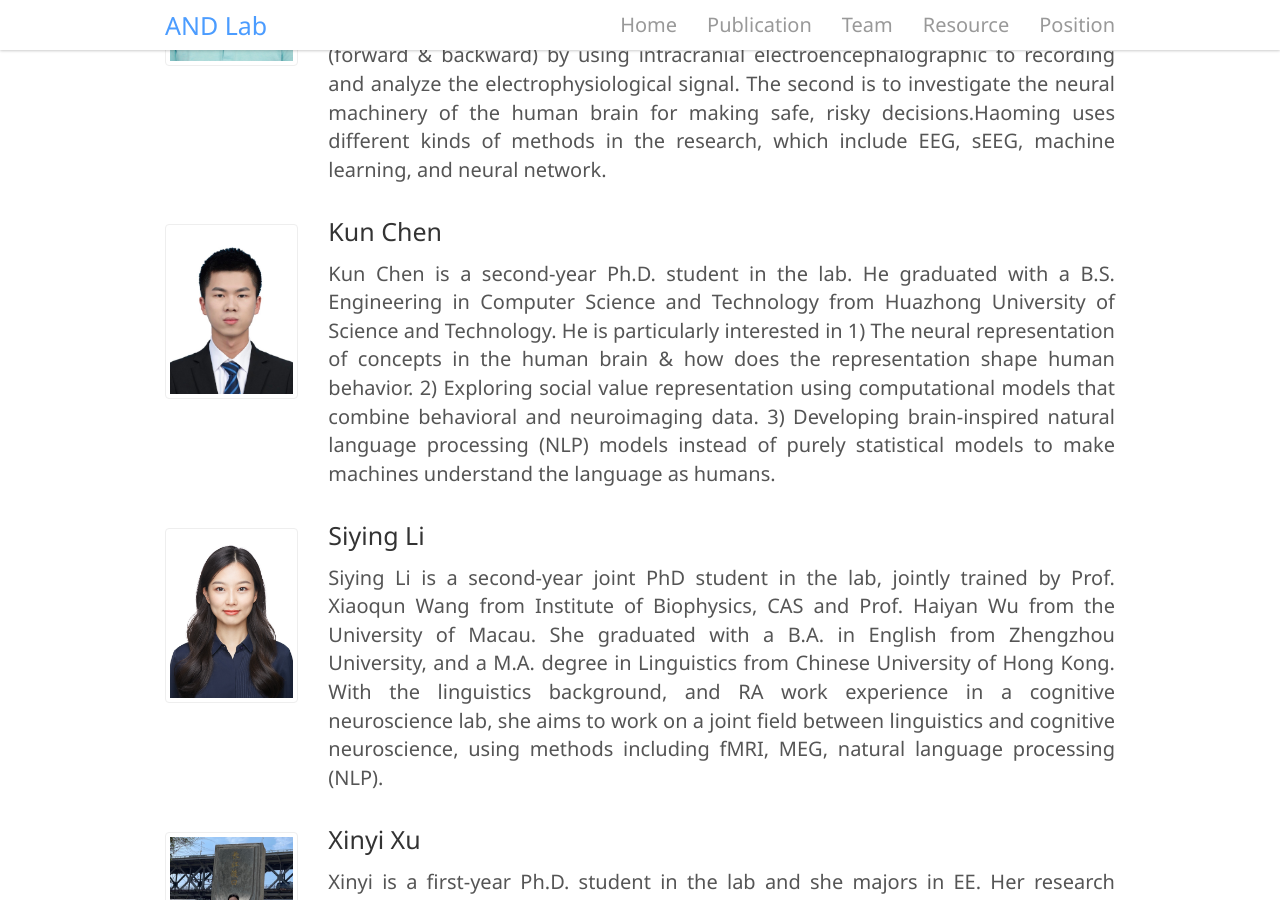
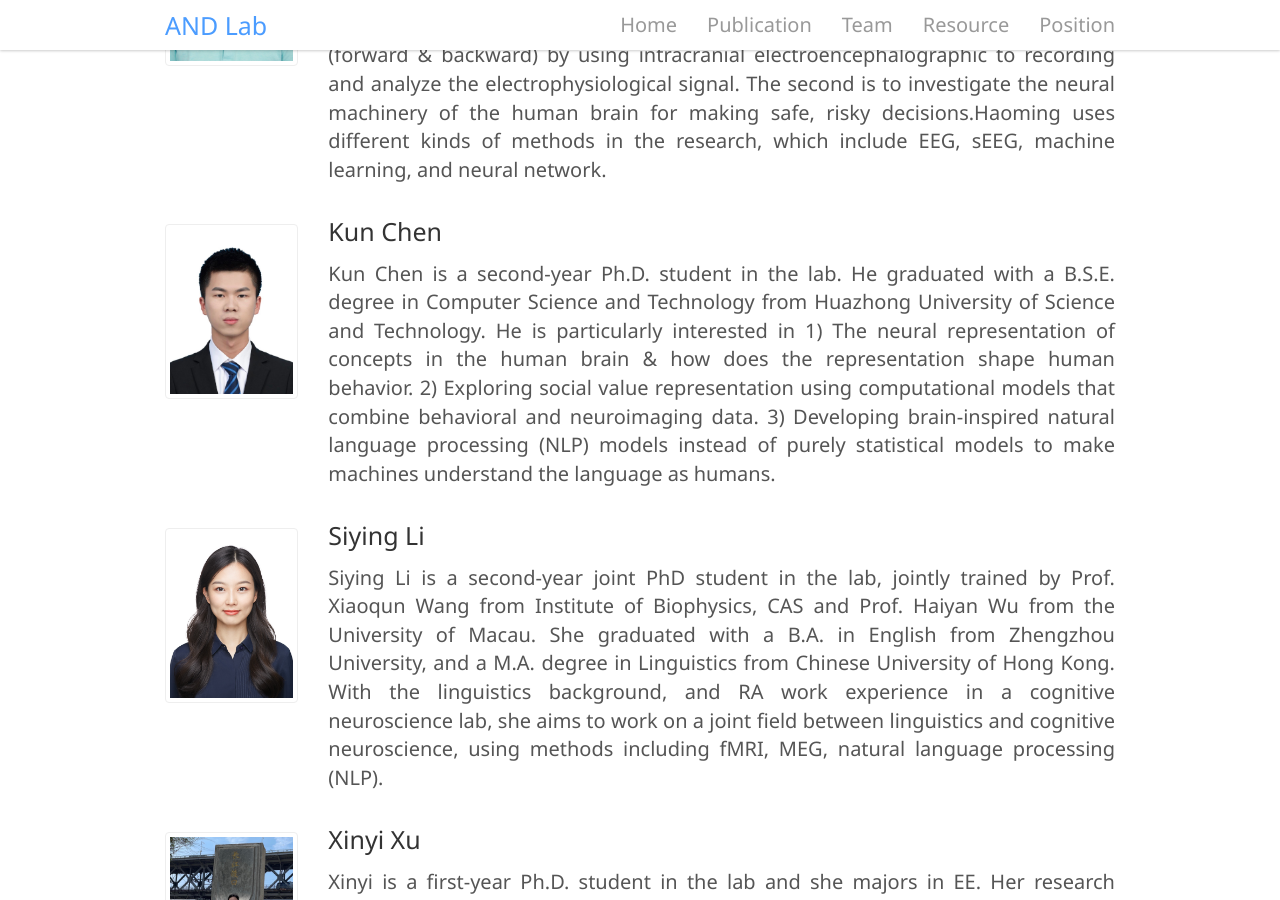
Before and after one commit to andlab-um/lab-website, a Jekyll site: the page built from _pages/team.html, in a window 1280 px wide and 900 px high, scrolled down 1347 px. Built offline with Jekyll 4.4.1, drawn with Linux system fonts in a browser that asks for light colours; nearby versions of some CDN libraries; part of the change alters nothing that is shown; some of the changed text lies outside the part shown.

```diff
--- a/_data/member.yml
+++ b/_data/member.yml
@@ -24,7 +24,7 @@
       content: Haoming is a second-year PhD student in the lab. Before joining the A.N.D lab, Haoming received his bachelor’s degree at Southern University of Science and Technology. He is mainly interested in two specific topics. The first one is to investigate how the brain encoding the information about the direction of motion (forward & backward) by using intracranial electroencephalographic to recording and analyze the electrophysiological signal. The second is to investigate the neural machinery of the human brain for making safe, risky decisions.Haoming uses different kinds of methods in the research, which include EEG, sEEG, machine learning, and neural network.
     - name: Kun Chen
       image: kun.png
-      content: "Kun Chen is a second-year Ph.D. student in the lab. He graduated with a B.S. Engineering in Computer Science and Technology from Huazhong University of Science and Technology. He is particularly interested in 1) The neural representation of concepts in the human brain & how does the representation shape human behavior. 2) Exploring social value representation using computational models that combine behavioral and neuroimaging data. 3) Developing brain-inspired natural language processing (NLP) models instead of purely statistical models to make machines understand the language as humans."
+      content: "Kun Chen is a second-year Ph.D. student in the lab. He graduated with a B.S.E. degree in Computer Science and Technology from Huazhong University of Science and Technology. He is particularly interested in 1) The neural representation of concepts in the human brain & how does the representation shape human behavior. 2) Exploring social value representation using computational models that combine behavioral and neuroimaging data. 3) Developing brain-inspired natural language processing (NLP) models instead of purely statistical models to make machines understand the language as humans."
     - name: Siying Li
       image: siying.png
       content: Siying Li is a second-year joint PhD student in the lab, jointly trained by Prof. Xiaoqun Wang from Institute of Biophysics, CAS and Prof. Haiyan Wu from the University of Macau. She graduated with a B.A. in English from Zhengzhou University, and a M.A. degree in Linguistics from Chinese University of Hong Kong. With the linguistics background, and RA work experience in a cognitive neuroscience lab, she aims to work on a joint field between linguistics and cognitive neuroscience, using methods including fMRI, MEG, natural language processing (NLP).
@@ -55,8 +55,8 @@
 
 - title: Lab Security
   members:
-    - name: NONAME
-      image: plant.png
+    - name: NONAME (unfortunately dead)
+      image: plant_dead.png
       content: NONAME is the only plant in the lab, but it survived supertyphoon last year. There is no doubt that it spents the longest time in the lab.
 
 - title: Alumni
```
Also changed, not shown: 1 other file.
